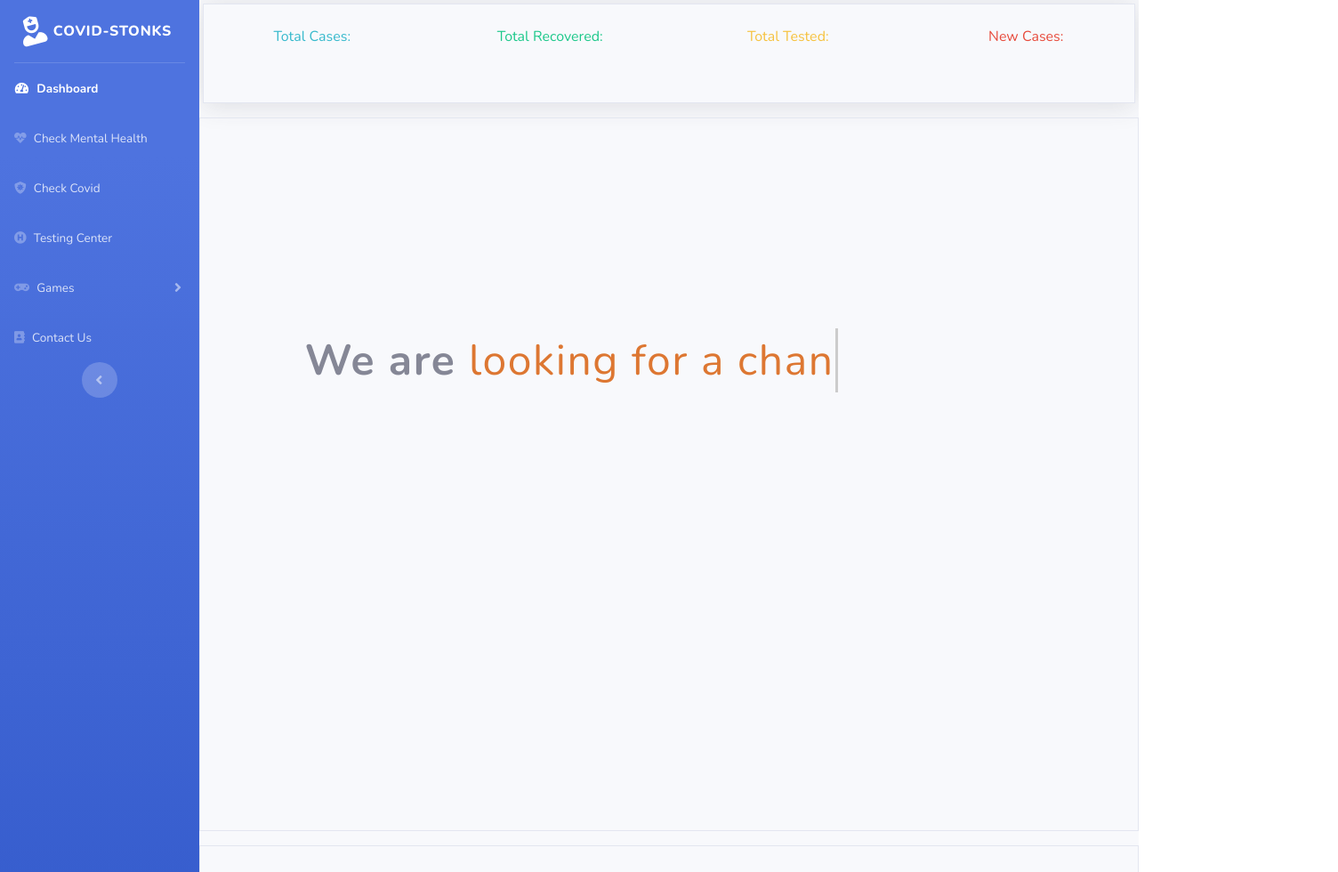
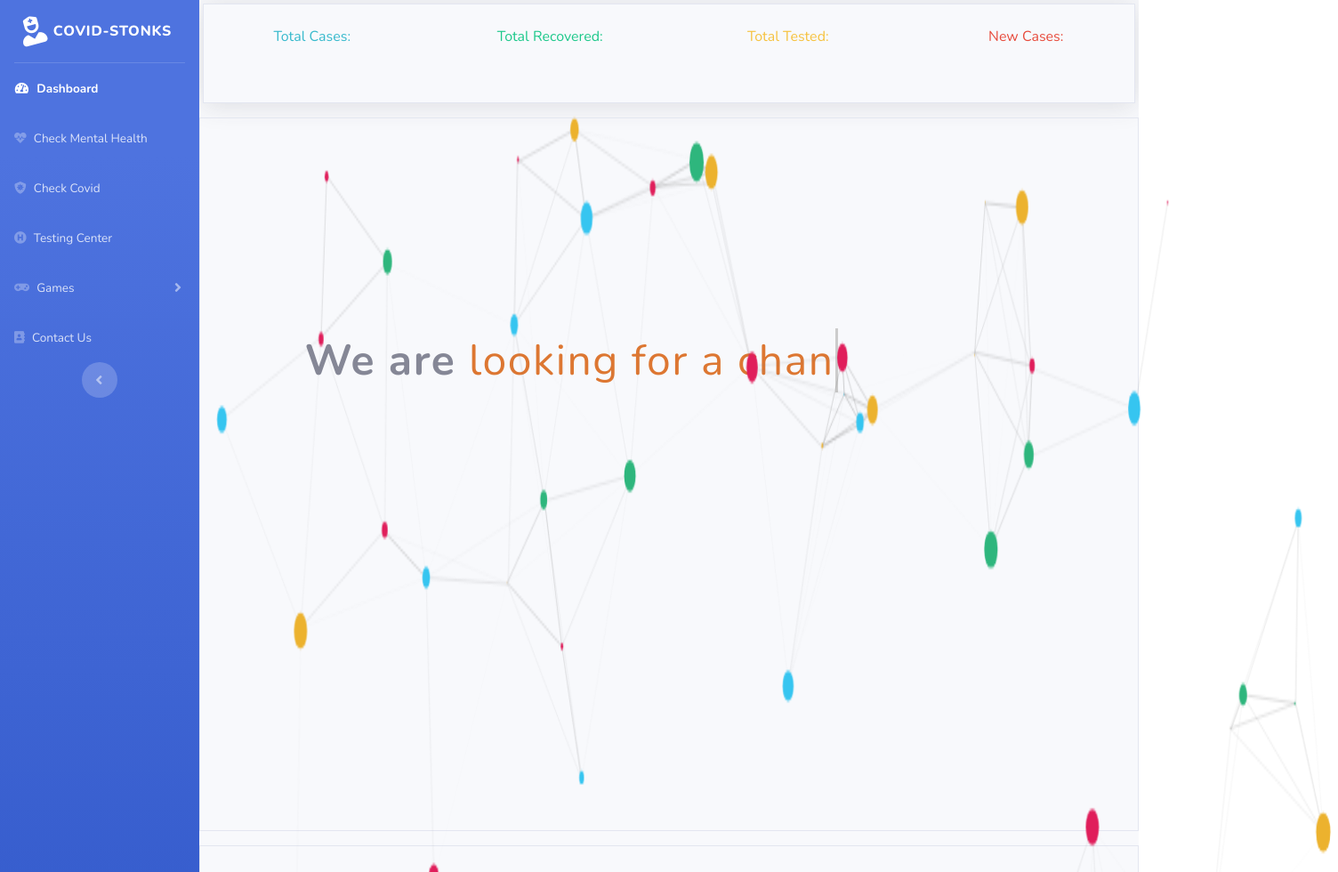
Before and after one commit to umangbarthwal/covid-stonks, a website with bundled scripts: page index.html in a window 1280 px wide. Shown: the top 980 px of the page at 89% size, 1504 px wide, since content can reach past the window. Built offline with nearby package versions, Linux system fonts and the light colour scheme; no server answers.

Commit message:
rr background

```diff
--- /dev/null
+++ b/css/particle.css
@@ -0,0 +1,26 @@
+body {
+    margin: 0;
+  }
+
+  #particles-js {
+    position: absolute;
+    height: 100%;
+    width: 100%;
+  }
+
+  .text {
+    position: absolute;
+    display: flex;
+    justify-content: center;
+    align-items: center;
+    height: 200px;
+    width: 300px;
+    top: calc(50% - 100px);
+    left: calc(50% - 150px);
+  }
+
+  .img {
+    display: inline-block;
+    height: 100px;
+    z-index: 100;
+  }
--- a/index.html
+++ b/index.html
@@ -18,6 +18,7 @@
   <!-- Custom styles for this template-->
   <link href="css/sb-admin-2.min.css" rel="stylesheet">
   <link href="css/typing.css" rel="stylesheet">
+  <link href="css/particle.css" rel="stylesheet">
 
 </head>
 
@@ -691,7 +692,10 @@
             </div>
           </div>
         </div>
-
+        <div class="text">
+        </div>
+      <div id="particles-js">
+        </div>
         <div class="contianer border my-3" style="min-height: 5rem;">
           <div class="row">
             <div>
@@ -805,6 +809,8 @@
   <script src="./js/news.js"></script>
   <script src="./js/typing.js"></script>
 
+  <script src="https://cdnjs.cloudflare.com/ajax/libs/particles.js/2.0.0/particles.min.js"></script>
+  <script src="./js/particle.js"></script>
 </body>
 
 </html>
--- /dev/null
+++ b/js/particle.js
@@ -0,0 +1,112 @@
+/* ---- particles.js config ---- */
+
+particlesJS("particles-js", {
+    particles: {
+      number: {
+        value: 80,
+        density: {
+          enable: true,
+          value_area: 800
+        }
+      },
+      color: {
+        value: ["#2EB67D", "#ECB22E", "#E01E5B", "#36C5F0"]
+      },
+      shape: {
+        type: ["circle"],
+        stroke: {
+          width: 0,
+          color: "#fff"
+        },
+        polygon: {
+          nb_sides: 5
+        },
+        image: {
+          src: "https://cdn.freebiesupply.com/logos/large/2x/slack-logo-icon.png",
+          width: 100,
+          height: 100
+        }
+      },
+      opacity: {
+        value: 1,
+        random: false,
+        anim: {
+          enable: false,
+          speed: 1,
+          opacity_min: 0.1,
+          sync: false
+        }
+      },
+      size: {
+        value: 8,
+        random: true,
+        anim: {
+          enable: false,
+          speed: 10,
+          size_min: 10,
+          sync: false
+        }
+      },
+      line_linked: {
+        enable: true,
+        distance: 150,
+        color: "#808080",
+        opacity: 0.4,
+        width: 1
+      },
+      move: {
+        enable: true,
+        speed: 5,
+        direction: "none",
+        random: false,
+        straight: false,
+        out_mode: "out",
+        bounce: false,
+        attract: {
+          enable: false,
+          rotateX: 600,
+          rotateY: 1200
+        }
+      }
+    },
+    interactivity: {
+      detect_on: "canvas",
+      events: {
+        onhover: {
+          enable: true,
+          mode: "grab"
+        },
+        onclick: {
+          enable: true,
+          mode: "push"
+        },
+        resize: true
+      },
+      modes: {
+        grab: {
+          distance: 140,
+          line_linked: {
+            opacity: 1
+          }
+        },
+        bubble: {
+          distance: 400,
+          size: 40,
+          duration: 2,
+          opacity: 8,
+          speed: 3
+        },
+        repulse: {
+          distance: 200,
+          duration: 0.4
+        },
+        push: {
+          particles_nb: 4
+        },
+        remove: {
+          particles_nb: 2
+        }
+      }
+    },
+    retina_detect: true
+  });
```
